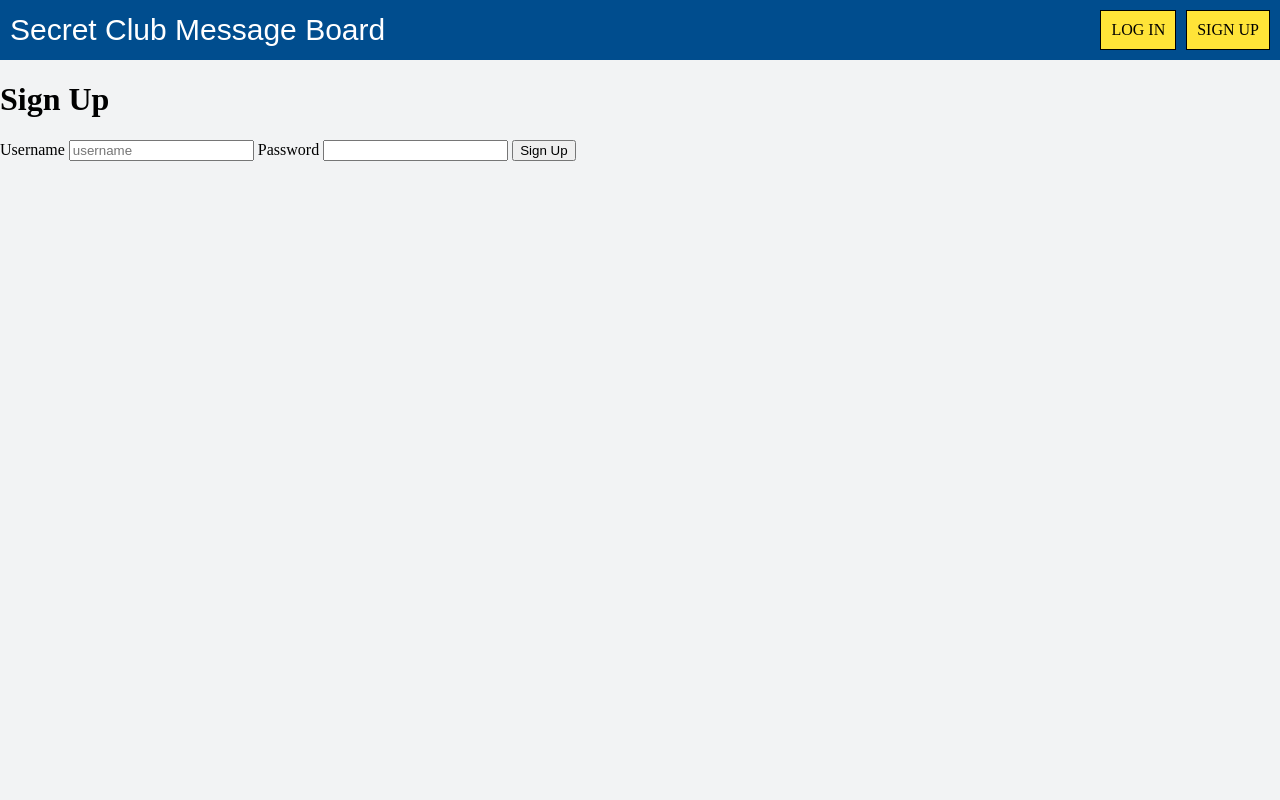
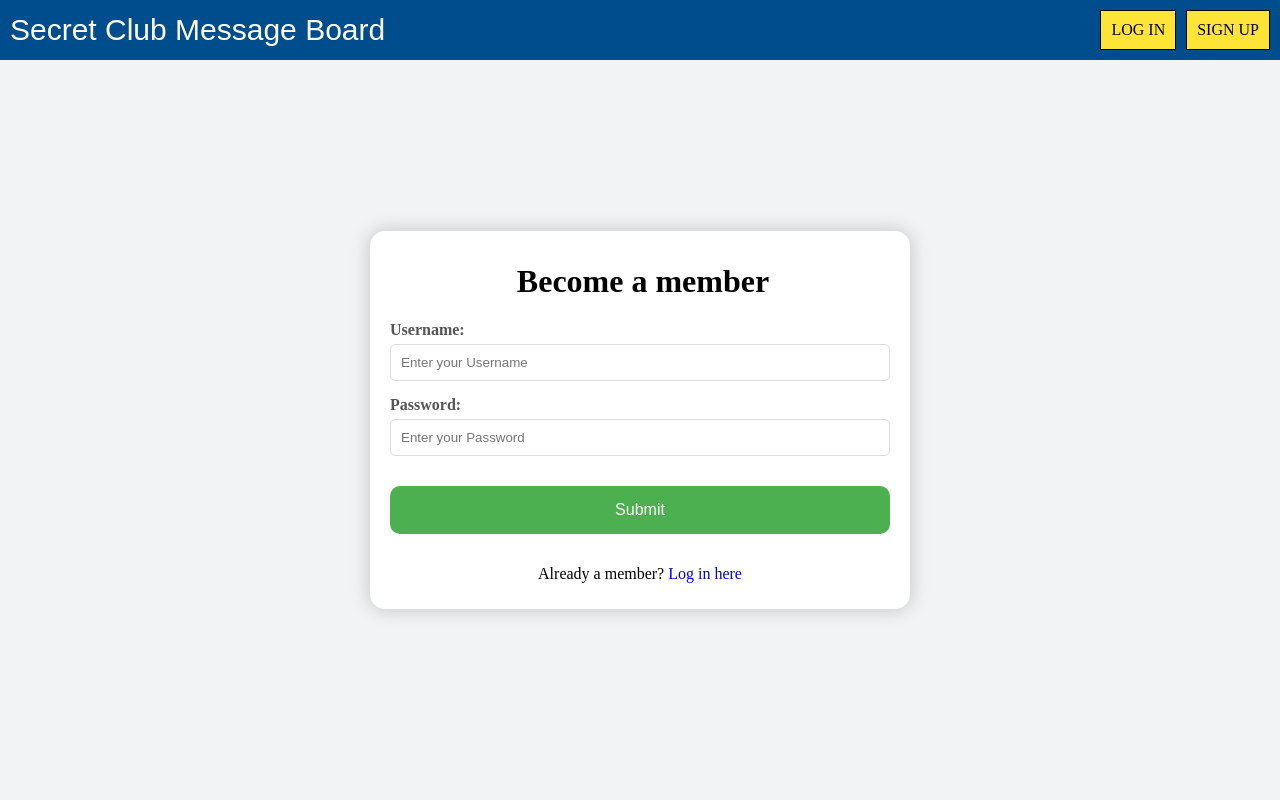
Before and after one commit to ChristoferLv/top-members-only, a Node server app: page /sign-up in a window 1280 px wide. Run offline with Node 20, Linux system fonts and the light colour scheme; some libraries are stand-ins or nearby versions.

Commit message:
Worked on style

```diff
--- a/public/style.css
+++ b/public/style.css
@@ -1,6 +1,7 @@
 body {
     margin: 0;
     background-color: #f2f3f4;
+    height: 100vh;
 }
 
 header {
@@ -29,9 +30,89 @@ header a {
     text-decoration: none;
 }
 
+h1 {
+    margin-left: 6px;
+}
+
 .category-item {
     border: 1px black solid;
     background-color: rgb(255, 228, 56);
     color: black;
     padding: 10px;
 }
+
+.messages {
+    display: grid;
+    grid-template-columns: repeat(auto-fit, minmax(240px, 10vw));
+    gap: 10px;
+    padding: 10px;
+}
+
+.message-card {
+    border: 1px solid black;
+    max-width: 15vw;
+    background-color: #fefefe;
+    padding: 5px;
+}
+
+.message-card p {
+    margin: 3px;
+}
+
+.login{
+    display: flex;
+    justify-content: center;
+    align-items: center;
+    height: 90%;
+    overflow-y: hidden;
+}
+
+.login form{
+    background-color: #fff;
+    border-radius: 15px;
+    box-shadow: 0 0 20px rgba(0, 0, 0, 0.2);
+    padding: 10px 20px;
+    transition: transform 0.2s;
+    width: 500px;
+    text-align: center;
+
+}
+
+label {
+    display: block;
+    width: 100%;
+    margin-top: 10px;
+    margin-bottom: 5px;
+    text-align: left;
+    color: #555;
+    font-weight: bold;
+}
+
+input {
+    display: block;
+    width: 100%;
+    margin-bottom: 15px;
+    padding: 10px;
+    box-sizing: border-box;
+    border: 1px solid #ddd;
+    border-radius: 5px;
+}
+
+button {
+    padding: 15px;
+    border-radius: 10px;
+    margin-top: 15px;
+    margin-bottom: 15px;
+    border: none;
+    color: white;
+    cursor: pointer;
+    background-color: #4CAF50;
+    width: 100%;
+    font-size: 16px;
+}
+
+.wrap {
+    display: flex;
+    justify-content: center;
+    align-items: center;
+}
--- a/views/sign-up-form.ejs
+++ b/views/sign-up-form.ejs
@@ -9,14 +9,31 @@
 
 <body>
   <%- include("partials/header.ejs") %>
-  <h1>Sign Up</h1>
-  <form action="/sign-up" method="POST">
-    <label for="username">Username</label>
-    <input id="username" name="username" placeholder="username" type="text" />
-    <label for="password">Password</label>
-    <input id="password" name="password" type="password" />
-    <button type="submit">Sign Up</button>
-  </form>
+    <div class="login">
+      <form action="/sign-up" method="POST">
+        <h1>Become a member</h1>
+        <label for="username">
+          Username:
+        </label>
+        <input type="text" id="username" name="username" placeholder="Enter your Username" required>
+
+        <label for="password">
+          Password:
+        </label>
+        <input type="password" id="password" name="password" placeholder="Enter your Password" required>
+
+        <div class="wrap">
+          <button type="submit">
+            Submit
+          </button>
+        </div>
+        <p>Already a member?
+          <a href="/log-in" style="text-decoration: none;">
+            Log in here
+          </a>
+        </p>
+      </form>
+    </div>
 </body>
 
 </html>
```
Also changed, not shown: views/index.ejs (+22 -23 lines), views/log-in-form.ejs (+23 -6 lines).
